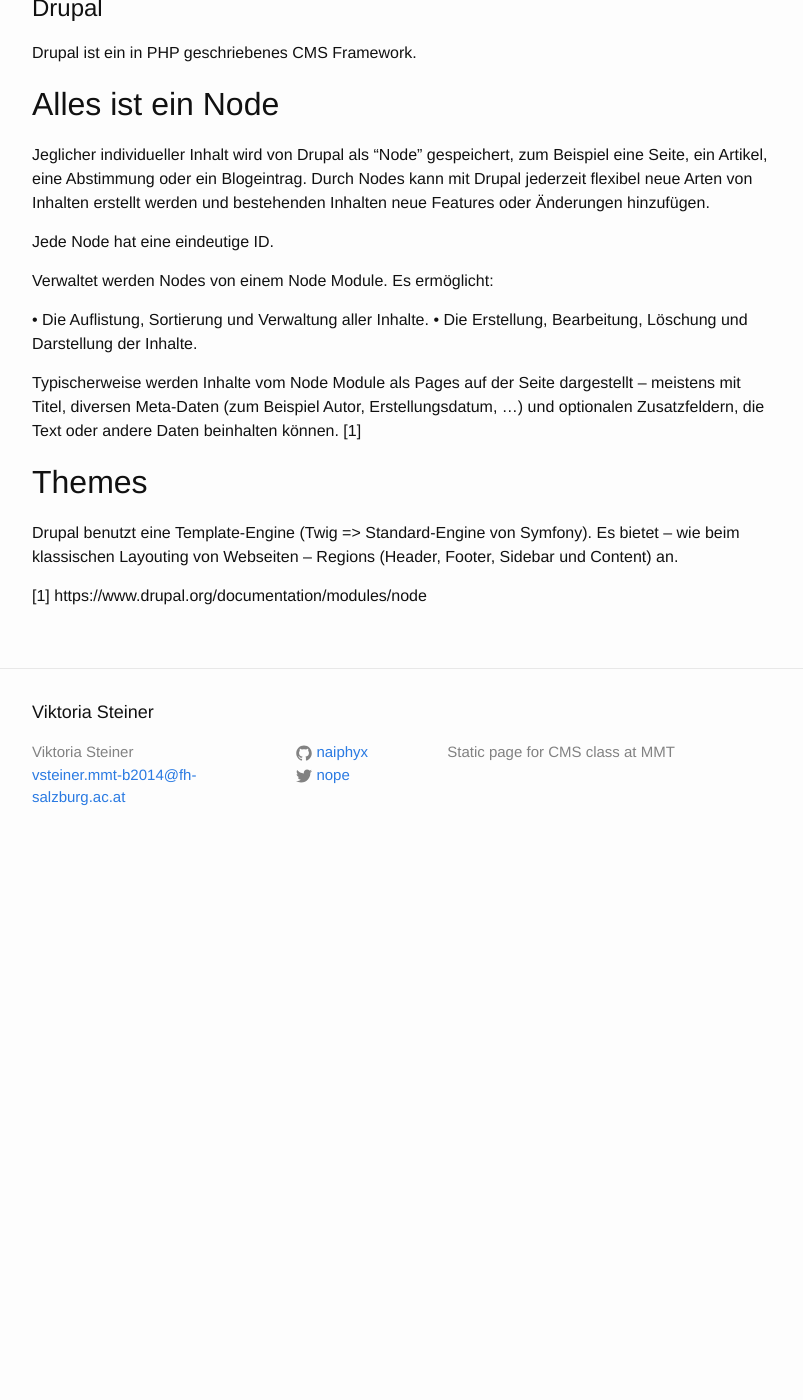
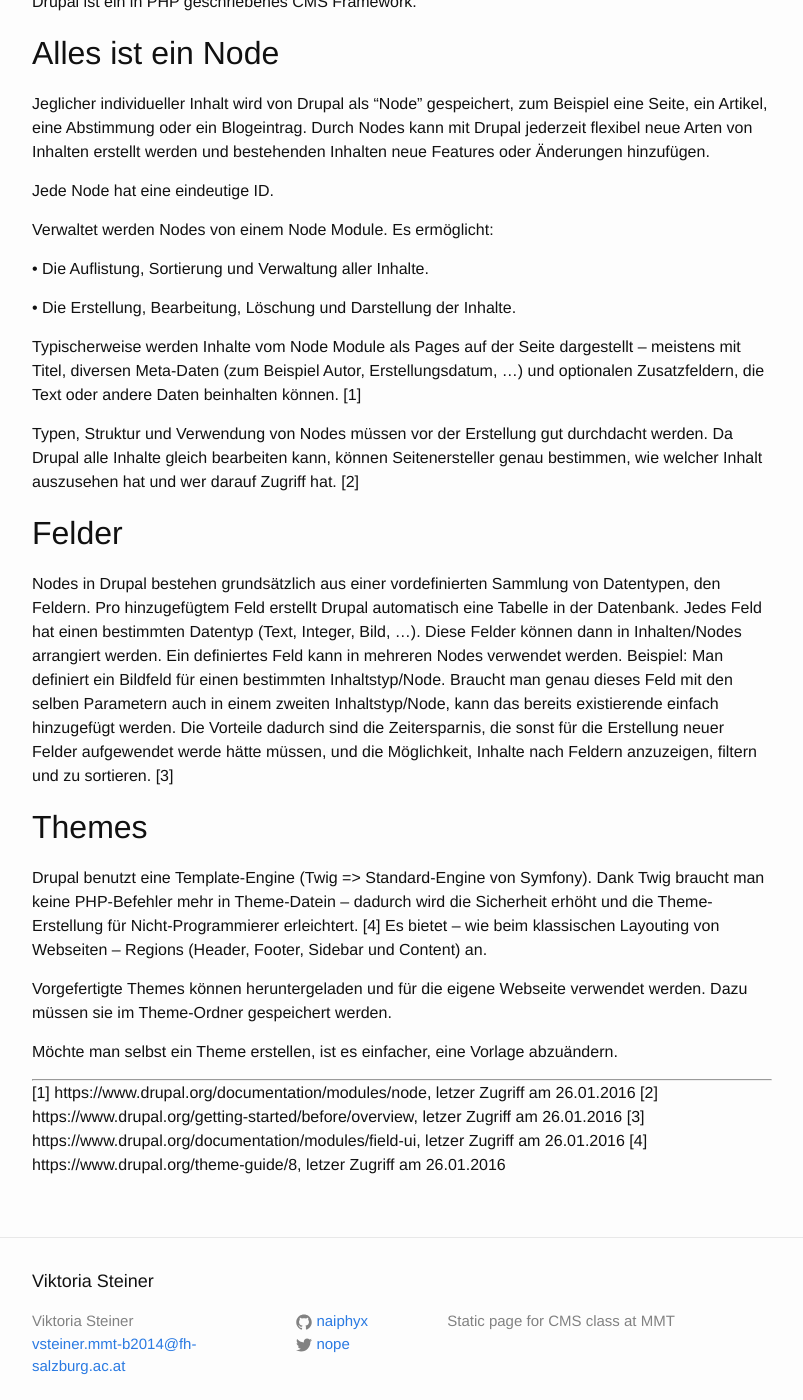
Before and after one commit to naiphyx/cms, a Jekyll site: the page built from _posts/2016-01-21-drupal.markdown, in a window 1280 px wide and 1400 px high, scrolled down 210 px. Shown: the whole window, without its empty margins (238-1041 px from the left). Built offline with Jekyll 4.4.1, drawn with Linux system fonts in a browser that asks for light colours; before the commit the page ends 1079 px from its top, so only the background shows below that.

Commit message:
more drupal text

```diff
--- a/_posts/2016-01-21-drupal.markdown
+++ b/_posts/2016-01-21-drupal.markdown
@@ -14,20 +13,40 @@
 
 Jede Node hat eine eindeutige ID.
 
+
 Verwaltet werden Nodes von einem Node Module. Es ermöglicht:
 
 • Die Auflistung, Sortierung und Verwaltung aller Inhalte.
+
 • Die Erstellung, Bearbeitung, Löschung und Darstellung der Inhalte.
+
 
 Typischerweise werden Inhalte vom Node Module als Pages auf der Seite dargestellt – meistens mit Titel, diversen Meta-Daten (zum Beispiel Autor, Erstellungsdatum, …) und optionalen Zusatzfeldern, die Text oder andere Daten beinhalten können.
 [1]
 
+Typen, Struktur und Verwendung von Nodes müssen vor der Erstellung gut durchdacht werden. Da Drupal alle Inhalte gleich bearbeiten kann, können Seitenersteller genau bestimmen, wie welcher Inhalt auszusehen hat und wer darauf Zugriff hat. [2]
+
+
+##Felder
+
+Nodes in Drupal bestehen grundsätzlich aus einer vordefinierten Sammlung von Datentypen, den Feldern. Pro hinzugefügtem Feld erstellt Drupal automatisch eine Tabelle in der Datenbank. Jedes Feld hat einen bestimmten Datentyp (Text, Integer, Bild, …).
+Diese Felder können dann in Inhalten/Nodes arrangiert werden. Ein definiertes Feld kann in mehreren Nodes verwendet werden. Beispiel: Man definiert ein Bildfeld für einen bestimmten Inhaltstyp/Node. Braucht man genau dieses Feld mit den selben Parametern auch in einem zweiten Inhaltstyp/Node, kann das bereits existierende einfach hinzugefügt werden.
+Die Vorteile dadurch sind die Zeitersparnis, die sonst für die Erstellung neuer Felder aufgewendet werde hätte müssen, und die Möglichkeit, Inhalte nach Feldern anzuzeigen, filtern und zu sortieren. [3]
+
+
 
 ##Themes
 
-Drupal benutzt eine Template-Engine (Twig => Standard-Engine von Symfony).
+Drupal benutzt eine Template-Engine (Twig => Standard-Engine von Symfony). Dank Twig braucht man keine PHP-Befehler mehr in Theme-Datein – dadurch wird die Sicherheit erhöht und die Theme-Erstellung für Nicht-Programmierer erleichtert. [4]
 Es bietet – wie beim klassischen Layouting von Webseiten – Regions (Header, Footer, Sidebar und Content) an.
 
+Vorgefertigte Themes können heruntergeladen und für die eigene Webseite verwendet werden. Dazu müssen sie im Theme-Ordner gespeichert werden.
 
+Möchte man selbst ein Theme erstellen, ist es einfacher, eine Vorlage abzuändern.
 
-[1] https://www.drupal.org/documentation/modules/node
+***
+
+[1] https://www.drupal.org/documentation/modules/node, letzer Zugriff am 26.01.2016
+[2] https://www.drupal.org/getting-started/before/overview, letzer Zugriff am 26.01.2016
+[3] https://www.drupal.org/documentation/modules/field-ui, letzer Zugriff am 26.01.2016
+[4] https://www.drupal.org/theme-guide/8, letzer Zugriff am 26.01.2016
--- a/index.html
+++ b/index.html
@@ -20,5 +20,4 @@
 
   <p class="rss-subscribe">subscribe <a href="{{ "/feed.xml" | prepend: site.baseurl }}">via RSS</a></p>
 
-
 </div>
```
Also changed, not shown: other parts of _posts/2016-01-21-drupal.markdown (+0 -1 lines), 1 other file.
